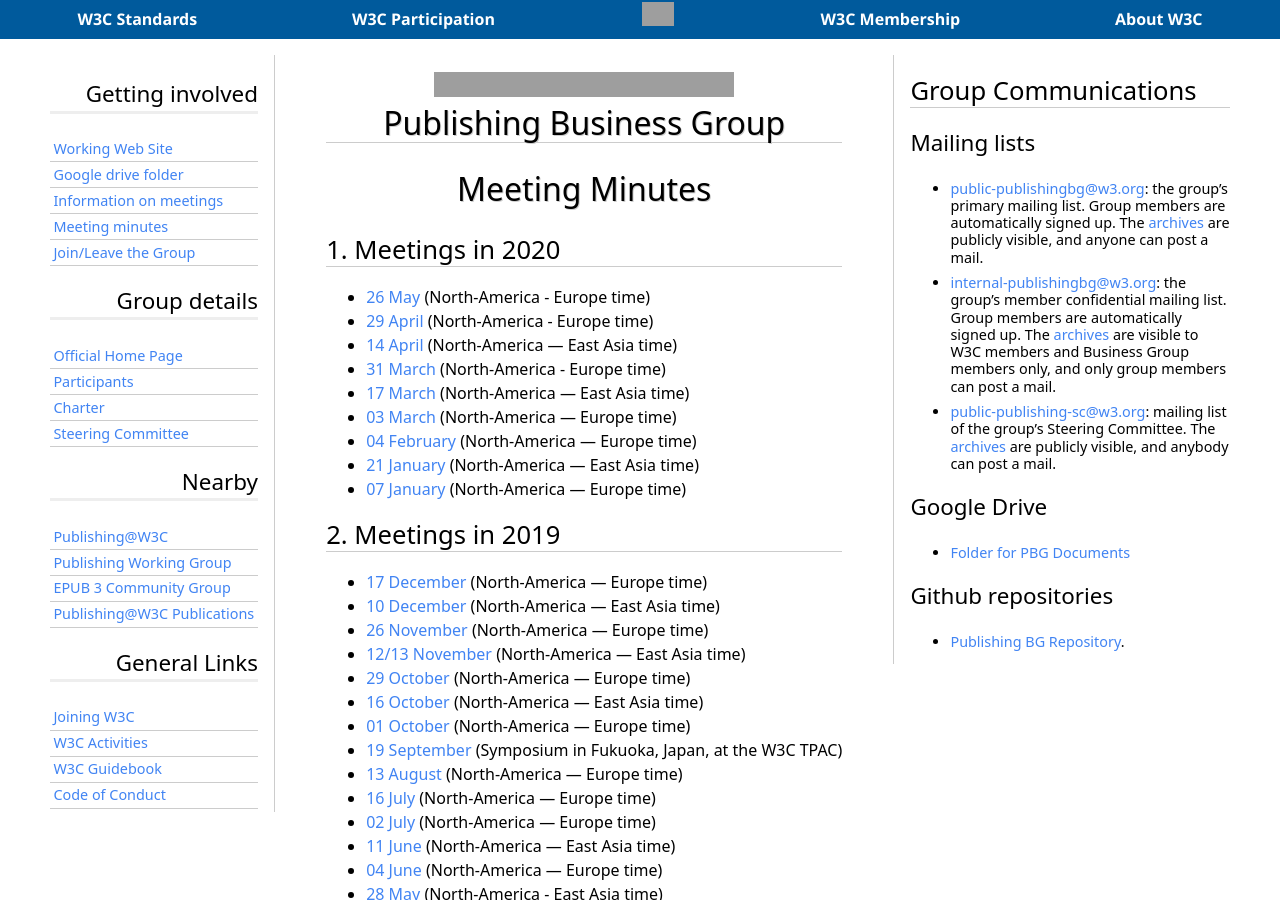
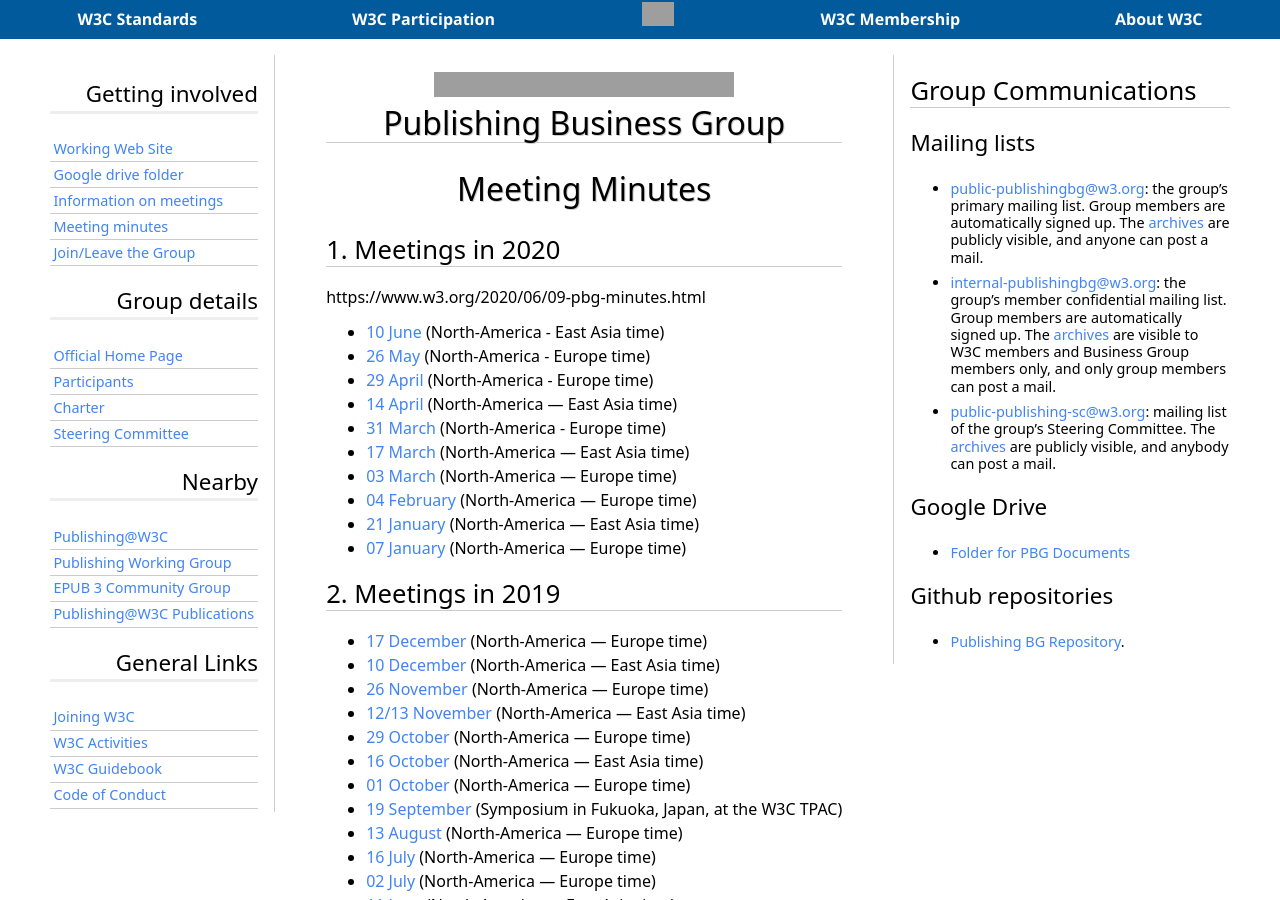
Before and after one commit to w3c/publ-bg, a Jekyll site: the page built from Meetings/Minutes/index.md, in a window 1280 px wide and 900 px high. Built offline with Jekyll 4.4.1, drawn with Linux system fonts in a browser that asks for light colours; some web fonts are replaced; our own code applies the rules of GitHub Pages for plain Markdown files; grey boxes are pictures that could not be loaded.

Commit message:
pbg index update for minutes

```diff
--- a/Meetings/Minutes/index.md
+++ b/Meetings/Minutes/index.md
@@ -6,6 +6,9 @@ layout: default
 
 ## Meetings in 2020
 
+https://www.w3.org/2020/06/09-pbg-minutes.html
+
+* [10 June](https://www.w3.org/2020/06/09-pbg-minutes.html) (North-America - East Asia time)
 * [26 May](https://www.w3.org/2020/05/26-pbg-minutes.html) (North-America - Europe time)
 * [29 April](https://www.w3.org/2020/04/28-pbg-minutes.html) (North-America - Europe time)
 * [14 April](https://www.w3.org/2020/04/14-pbg-minutes.html) (North-America — East Asia time)
```
